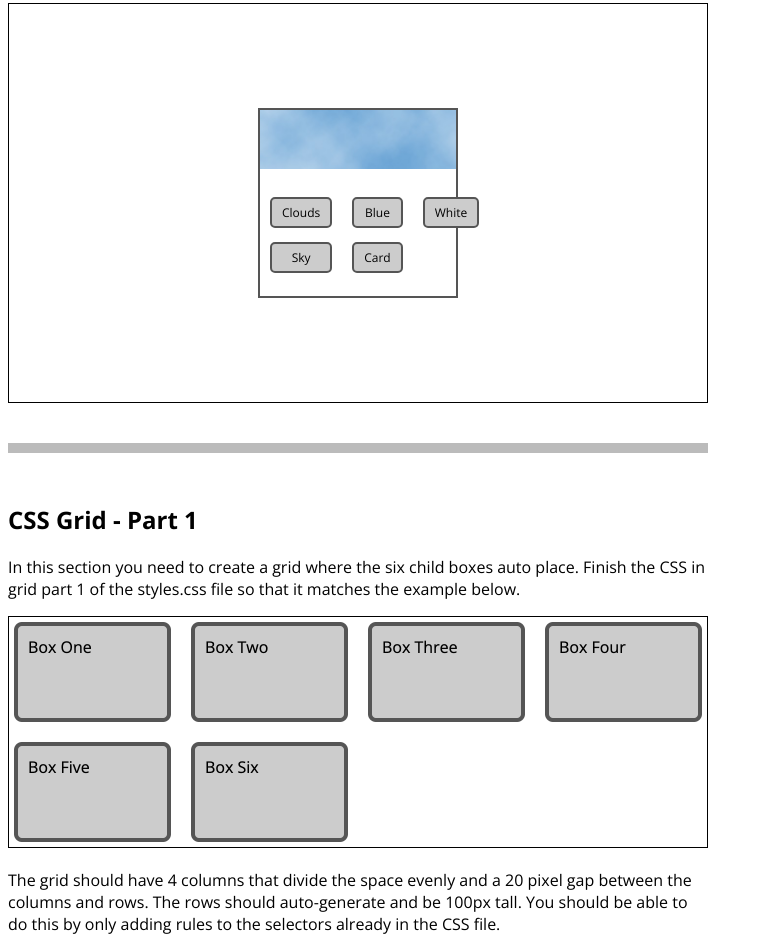
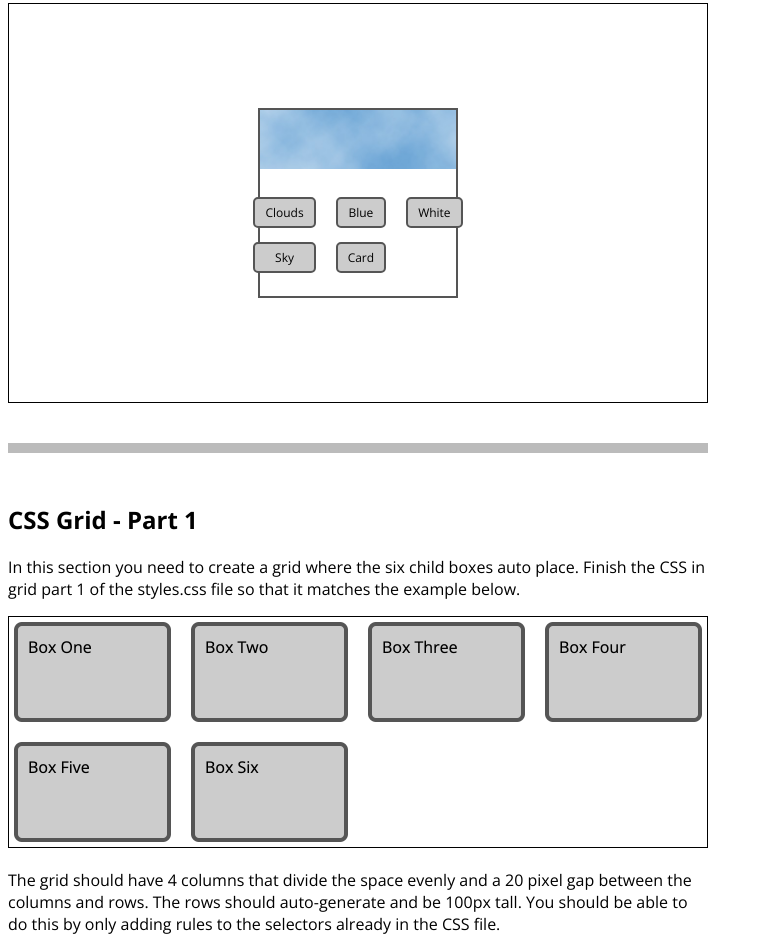
Before and after one commit to iDenatra03/Lab2, a plain HTML site: page index.html in a window 1280 px wide. Shown: the part 2214-3162 px from the top of the page, without its empty margins (0-763 px from the left). Drawn offline with nearby package versions, Linux system fonts and the light colour scheme.

Commit message:
Update styles.css

```diff
--- a/styles.css
+++ b/styles.css
@@ -57,10 +57,12 @@
 #flex-section3 .tags ul {
     display: grid;
     grid-template-columns: repeat(3, 1fr);
-    grid-gap: 10px;
+    grid-template-rows: repeat(2, auto);
+    gap: 10px;
     list-style: none;
     padding: 0;
-    max-width: 220px;
+    max-width: 250px;
+    justify-content: center;
 }
 
 #flex-section3 .tags ul li {
```
